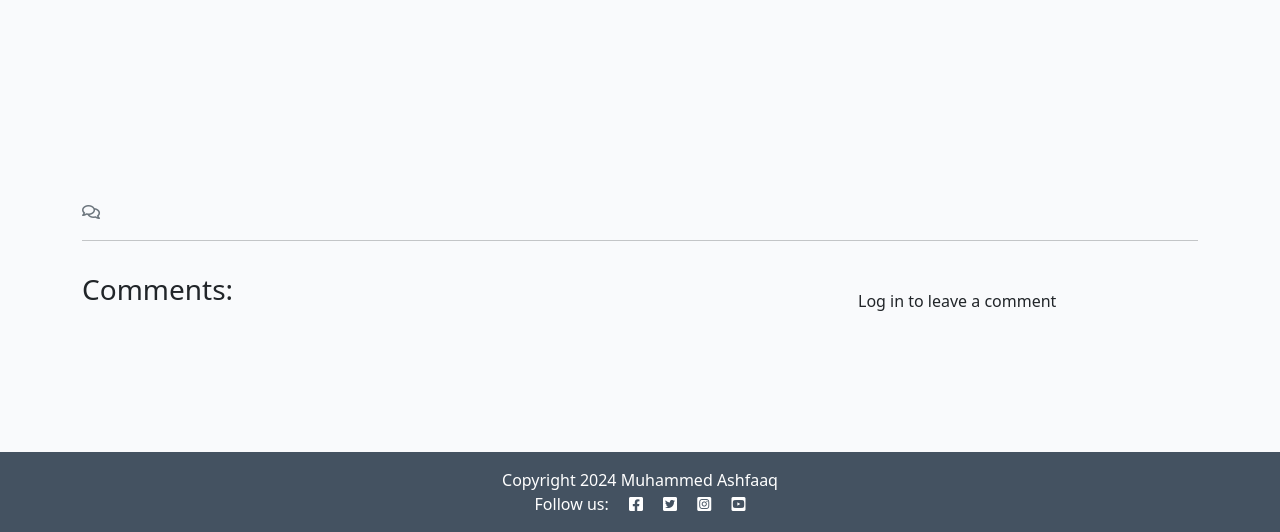
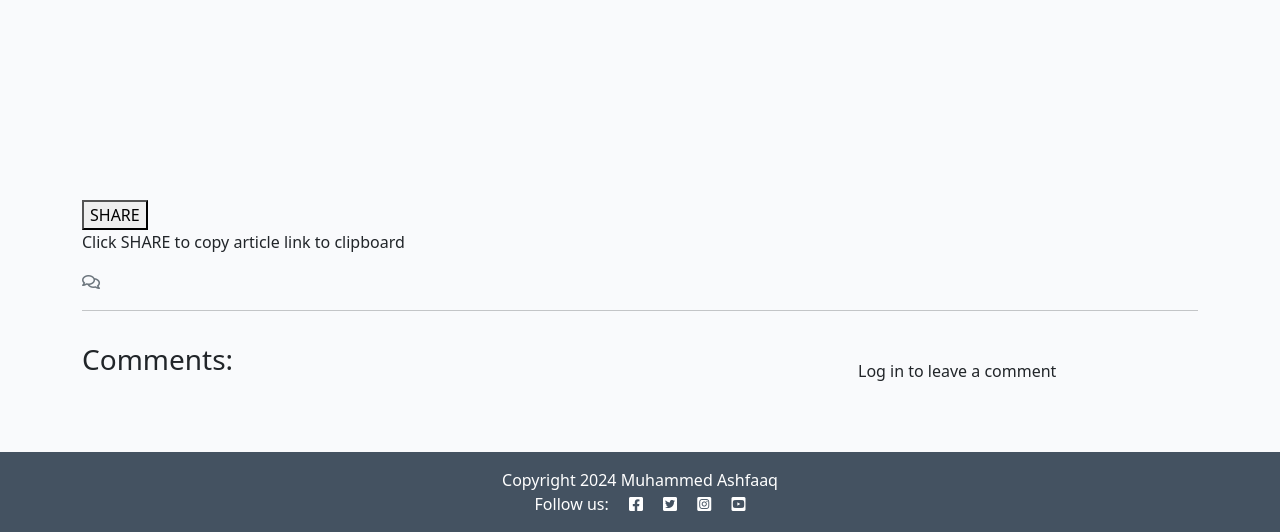
Before and after one commit to md-ash-dot/newstok, a Django app: template news/templates/news/article_detail.html in a window 1280 px wide. Shown: the part 268-800 px from the top of the page. Run offline with Django 4.2, Linux system fonts and the light colour scheme; the template is opened without the code that fills it, so the values that code supplies are empty; parts of the project's set-up code (start-up, migrations or seed data) failed here and were passed over; some libraries are stand-ins or nearby versions.

Commit message:
Add share button to article detail

```diff
--- a/news/templates/news/article_detail.html
+++ b/news/templates/news/article_detail.html
@@ -36,6 +36,15 @@
                 </p>
             </div>
         </div>
+    </div>
+    <!-- Display share button to copy link to clipboard -->
+    <div>
+      <button type="button" onclick="geturl()">SHARE</button>
+      <script>function geturl() {
+        const currentUrl = window.location.href;
+        navigator.clipboard.writeText(currentUrl);
+      }</script>
+      <p>Click SHARE to copy article link to clipboard</p>
     </div>
     <!-- Displaying count of comments -->
   <div class="row">
--- /dev/null
+++ b/user_profile/urls.py
@@ -0,0 +1,6 @@
+from . import views
+from django.urls import path
+
+urlpatterns = [
+    path('', views.user_post, name='user_profile'),
+]
```
Also changed, not shown: user_profile/migrations/0001_initial.py (added).
